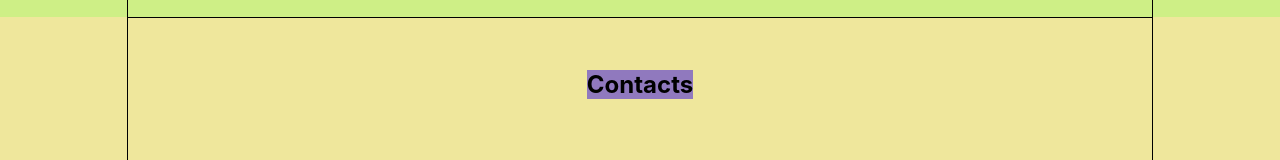
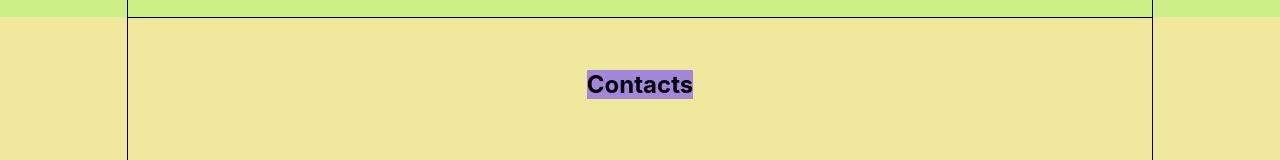
Before and after one commit to Arturp1994/Portfolio, a React (Create React App) app: page / in a window 1280 px wide. Shown: the part 2703-2863 px from the top of the page. Built offline with nearby package versions, Linux system fonts and the light colour scheme.

Commit message:
Portfolio v3

```diff
--- a/src/contacts/Contacts.module.css
+++ b/src/contacts/Contacts.module.css
@@ -20,5 +20,5 @@ margin-bottom: 20px;
 }
 
 .title{
-    background-color: #9079be;
+    background-color: #a486dc;
 }
```
